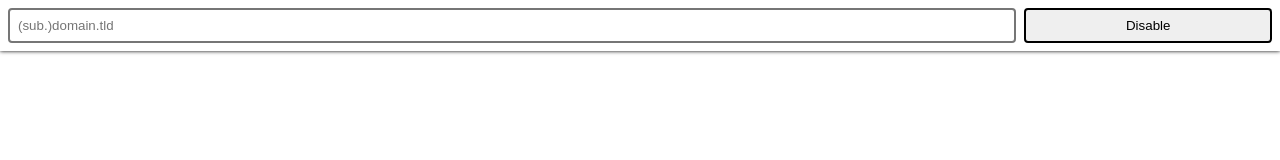
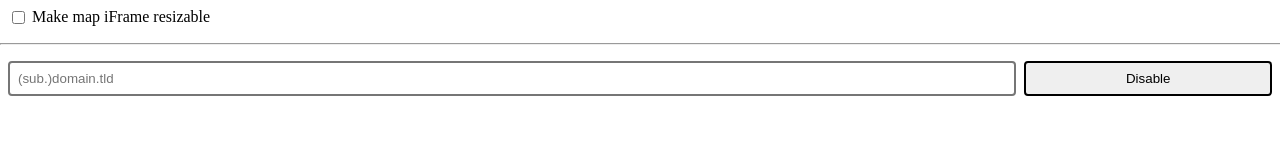
Before and after one commit to nobkd/replace-maps, a website with bundled scripts: page src/options.html in a window 1280 px wide. Built offline with nearby package versions, Linux system fonts and the light colour scheme; some packages are replaced by stand-ins of ours.

Commit message:
resizable option

```diff
--- a/src/bg/utils/storage.js
+++ b/src/bg/utils/storage.js
@@ -3,14 +3,18 @@ import { storage } from 'webextension-polyfill'
 import { updateIcon } from './actionIcon.js'
 
 export const KEY_DISABLED_HOSTS = 'disabled_hosts'
+export const KEY_RESIZABLE_STATE = 'resizable_state'
 
 // Listens to changes on the storage. Updates disabled hosts list, if stored list changes
 /** @type {string[]} */
 export let disabledHosts = await getDisabledHosts()
+export let resizableState = await getResizableState()
+
 storage.local.onChanged.addListener((changes) => {
   if (KEY_DISABLED_HOSTS in changes) {
     disabledHosts = changes[KEY_DISABLED_HOSTS].newValue ?? []
   }
+  if (KEY_RESIZABLE_STATE in changes) resizableState = changes[KEY_RESIZABLE_STATE].newValue ?? false
 })
 
 /**
@@ -19,6 +23,10 @@ storage.local.onChanged.addListener((changes) => {
  */
 async function getDisabledHosts() {
   return (await storage.local.get(KEY_DISABLED_HOSTS))[KEY_DISABLED_HOSTS] ?? []
+}
+
+async function getResizableState() {
+  return (await storage.local.get(KEY_RESIZABLE_STATE))[KEY_RESIZABLE_STATE] ?? false
 }
 
 /**
@@ -40,6 +48,12 @@ export async function invertHostState(hostname) {
   updateIcon(hostname)
 }
 
+export async function setResizableState(state) {
+  return (await storage.local.set({
+    [KEY_RESIZABLE_STATE]: state
+  }))
+}
+
 /**
  * Retrieves the hostname from a URL
  * @param {string} url Full URL string
--- a/src/options.html
+++ b/src/options.html
@@ -9,6 +9,13 @@
     <title>Replace Maps Options</title>
   </head>
   <body>
+    <section class="check">
+        <input type="checkbox" id="resizable">
+        <label for="resizable">Make map iFrame resizable</label>
+    </section>
+
+    <hr>
+
     <section class="form">
       <form action="">
         <input
--- a/src/options/options.js
+++ b/src/options/options.js
@@ -2,10 +2,19 @@ import { storage } from 'webextension-polyfill'
 
 import {
   KEY_DISABLED_HOSTS,
+  KEY_RESIZABLE_STATE,
   disabledHosts,
   getHostname,
   invertHostState,
+  resizableState,
+  setResizableState,
 } from '../bg/utils/storage.js'
+
+const resizable = document.getElementById('resizable')
+resizable.addEventListener('change', (e) => {
+  setResizableState(resizable.checked)
+})
+
 
 const table = document.querySelector('.table')
 
@@ -13,6 +22,7 @@ const table = document.querySelector('.table')
  * (Re)Builds the list of diasabled hostnames
  */
 function buildEntries() {
+  resizable.checked = resizableState
   table.innerHTML = ''
   disabledHosts.forEach(createEntry)
 }
@@ -84,6 +94,8 @@ storage.local.onChanged.addListener((changes) => {
   if (KEY_DISABLED_HOSTS in changes) {
     buildEntries()
   }
+
+  if (KEY_RESIZABLE_STATE in changes) resizable.checked = resizableState
 })
 
 buildEntries()
--- a/src/styles/options.css
+++ b/src/styles/options.css
@@ -38,6 +38,15 @@ body > section {
   display: grid;
 }
 
+hr {
+  width: 100%;
+}
+
+.check {
+  display: grid;
+  grid-template-columns: auto 1fr;
+}
+
 .table > * {
   display: flex;
   align-items: center;
@@ -72,13 +81,6 @@ body > section {
   height: 100%;
 }
 
-.form {
-  position: sticky;
-  top: 0;
-  background-color: var(--bg);
-  box-shadow: var(--text) 0 0 0.25rem;
-}
-
 form {
   display: flex;
   box-sizing: border-box;
```
